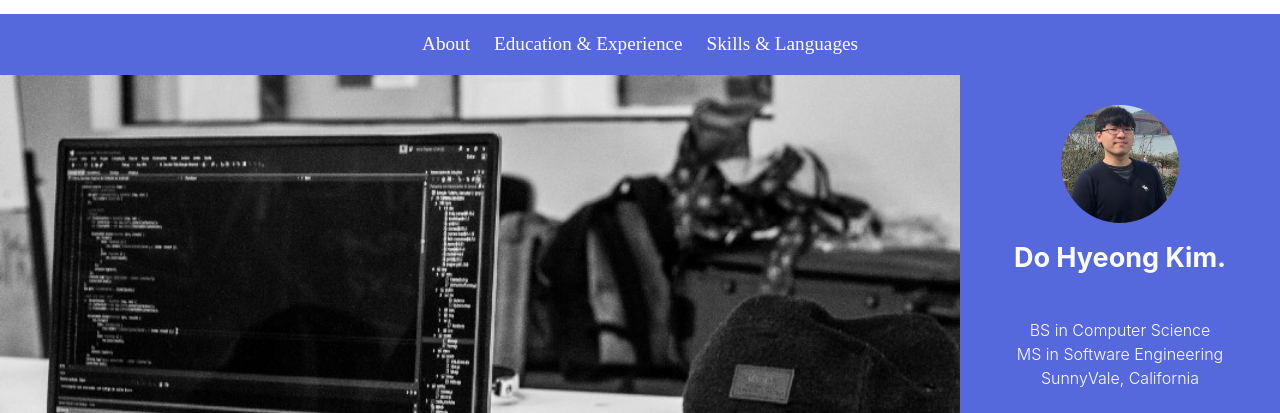
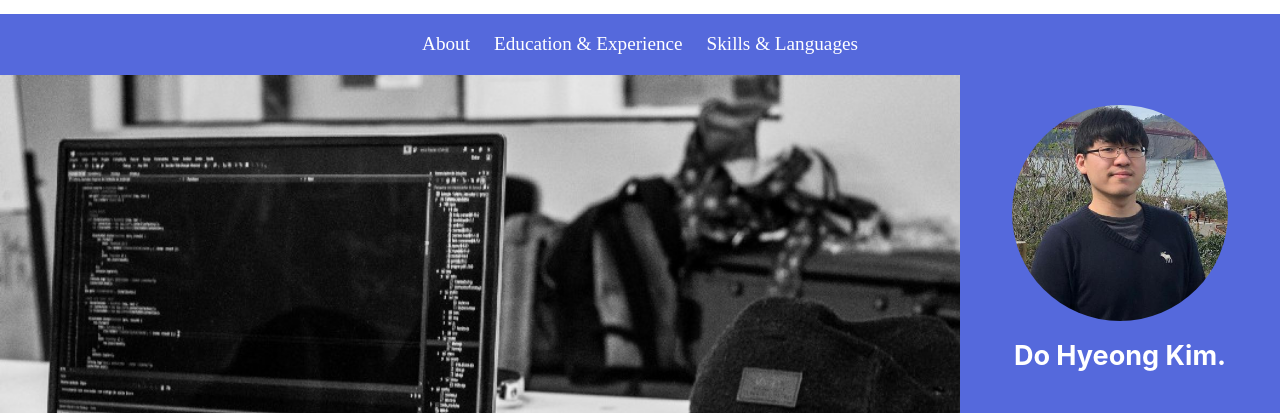
Before and after one commit to brightdo/brightdo.github.io, a plain HTML site: page aboutMe.html in a window 1280 px wide. Shown: the part 147-560 px from the top of the page. Drawn offline with nearby package versions, Linux system fonts and the light colour scheme.

Commit message:
Update aboutMe.css

```diff
--- a/aboutMe.css
+++ b/aboutMe.css
@@ -8,7 +8,7 @@
     border-radius: 50%;
     max-width: 90%;
     margin-top: 5%;
-    width: 41%;
+    width: 75%;
 }
 .greeting{
     color: white;
```
